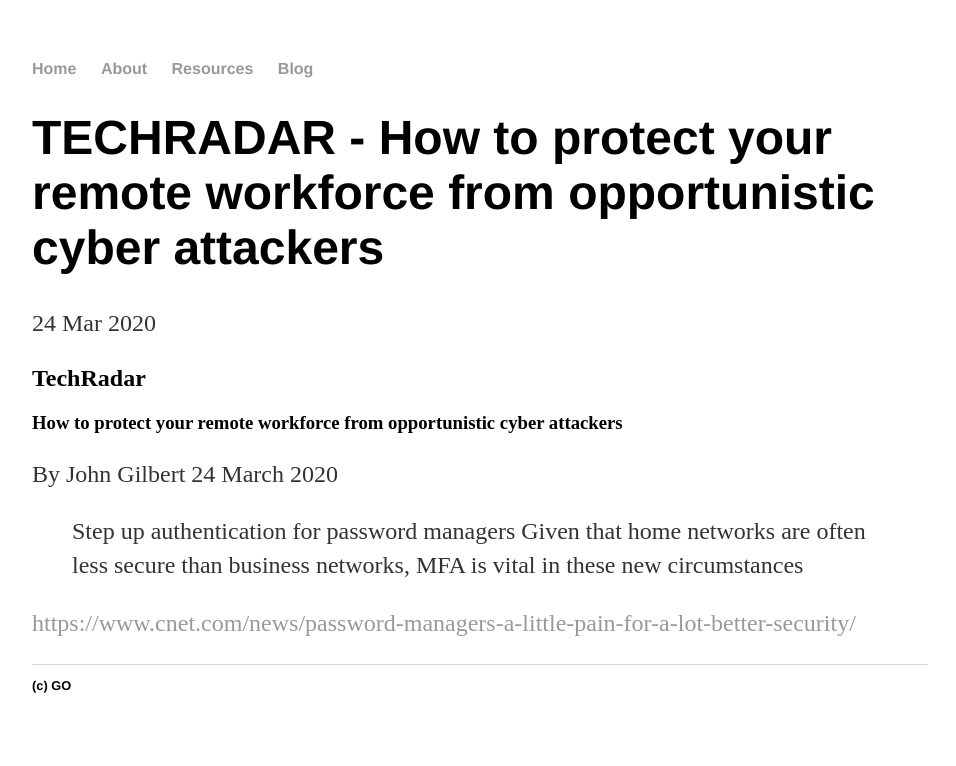
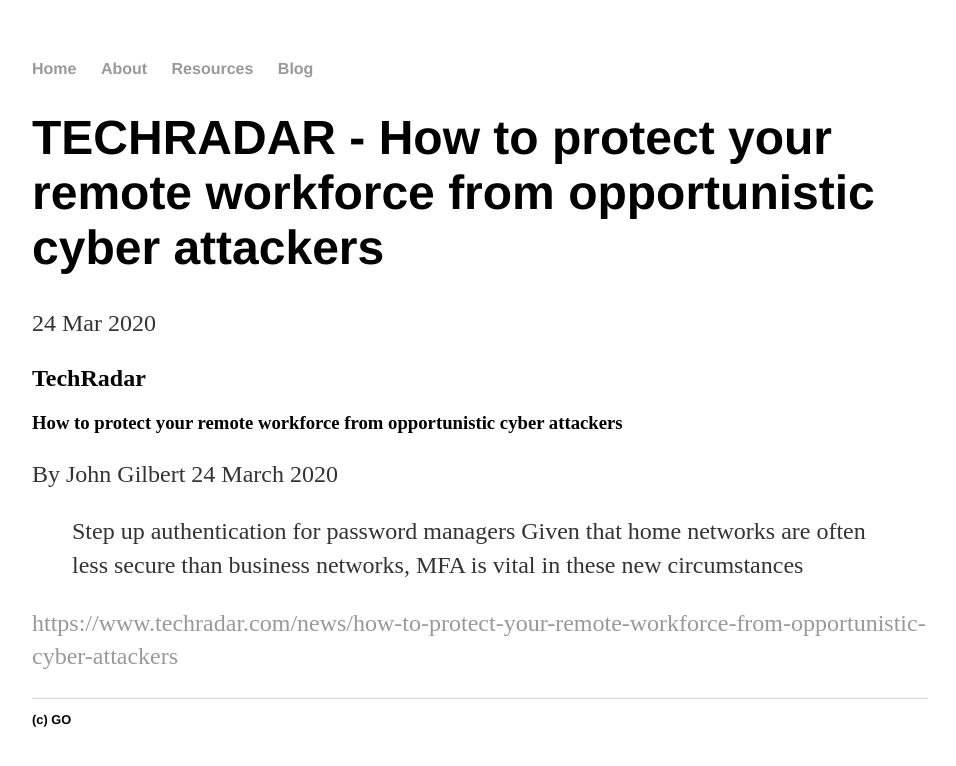
Before and after one commit to go12/go12.github.io, a Jekyll site: the page built from _posts/2020-03-24-techradar-protect-remote-workforce-from-cyber-attackers.md, in a window 1280 px wide. Shown: the top 766 px of the page, without its empty margins (160-1116 px from the left). Built offline with Jekyll 4.4.1, drawn with Linux system fonts in a browser that asks for light colours.

Commit message:
Update 2020-03-24-techradar-protect-remote-workforce-from-cyber-attackers.md

```diff
--- a/_posts/2020-03-24-techradar-protect-remote-workforce-from-cyber-attackers.md
+++ b/_posts/2020-03-24-techradar-protect-remote-workforce-from-cyber-attackers.md
@@ -1,8 +1,8 @@
 ---
 layout: post
 title: TECHRADAR - How to protect your remote workforce from opportunistic cyber attackers
-categories: [industry, 2FA]
-tags:
+categories: [industry]
+tags: [2FA]
 date: 2020-03-24
 ---
 
@@ -14,4 +14,4 @@
 > Step up authentication for password managers
 > Given that home networks are often less secure than business networks, MFA is vital in these new circumstances
 
-[https://www.cnet.com/news/password-managers-a-little-pain-for-a-lot-better-security/](https://www.cnet.com/news/password-managers-a-little-pain-for-a-lot-better-security/)
+[https://www.techradar.com/news/how-to-protect-your-remote-workforce-from-opportunistic-cyber-attackers](https://www.techradar.com/news/how-to-protect-your-remote-workforce-from-opportunistic-cyber-attackers)
```
